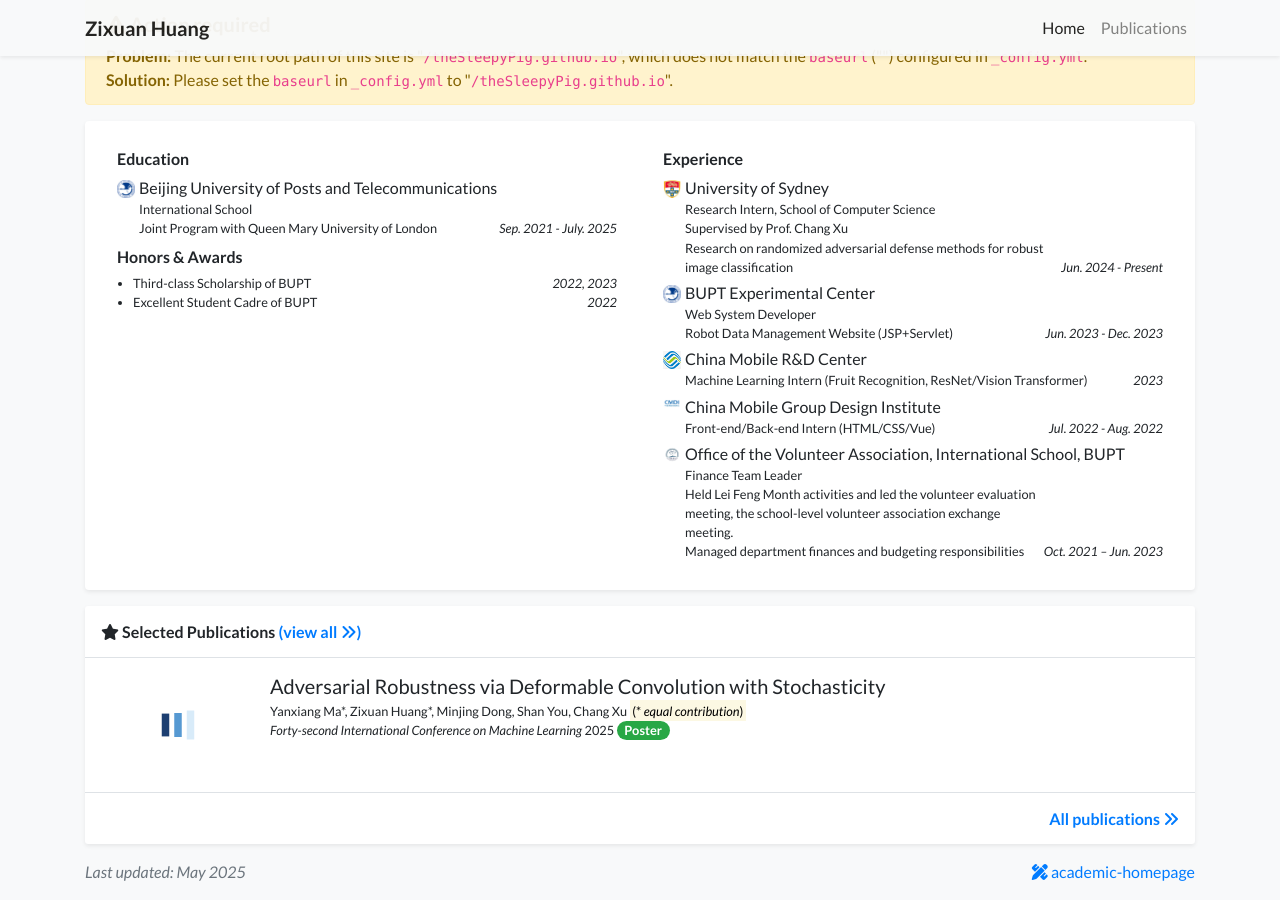
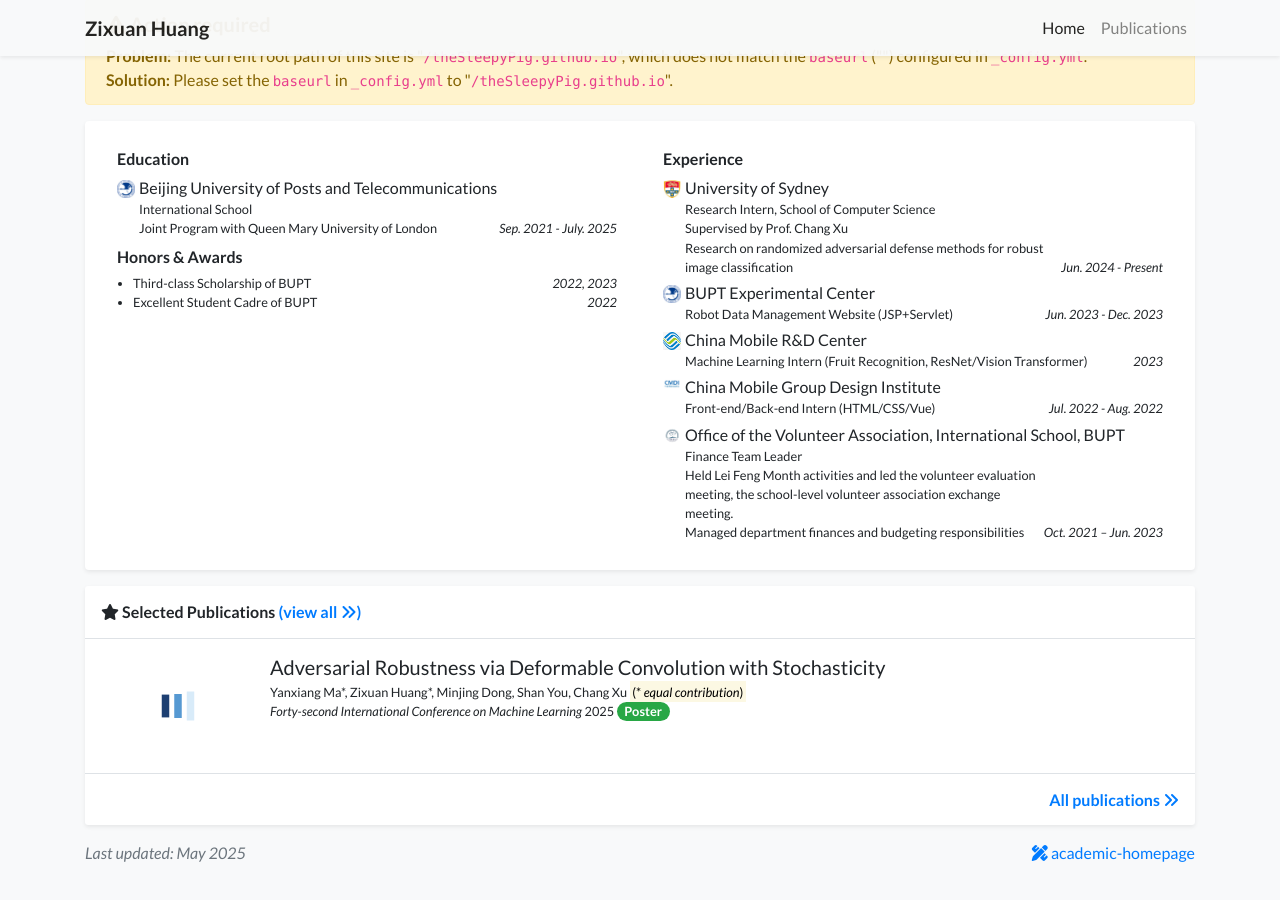
Before and after one commit to theSleepyPig/theSleepyPig.github.io, a Jekyll site: the page built from index.html, in a window 1280 px wide and 900 px high, scrolled down 524 px. Built offline with Jekyll 4.4.1, drawn with Linux system fonts in a browser that asks for light colours; nearby versions of some CDN libraries; a style sheet for code colours, icons or effects is not loaded.

Commit message:
Update profile.yml

```diff
--- a/_data/profile.yml
+++ b/_data/profile.yml
@@ -64,7 +64,7 @@ experience:
 
 - name: BUPT Experimental Center
   logo: /assets/images/badges/bupt.jpg
-  position: Web System Developer <br/> Robot Data Management Website (JSP+Servlet)
+  position: Robot Data Management Website (JSP+Servlet)
   date: Jun. 2023 - Dec. 2023
 
 - name: China Mobile R&D Center
```
